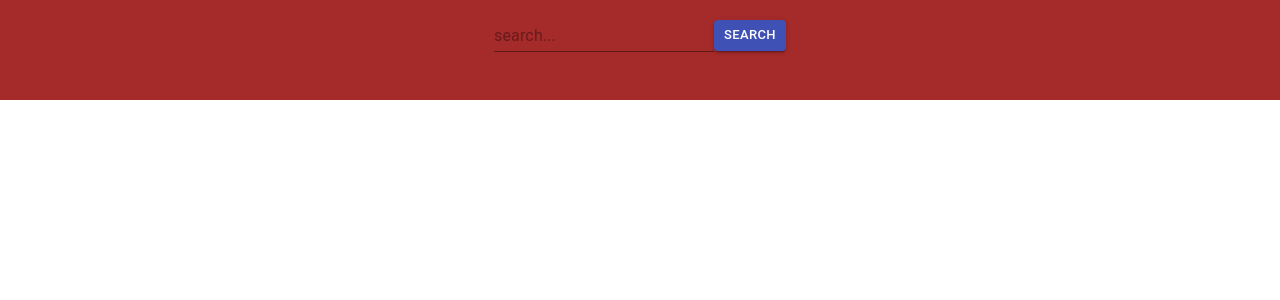
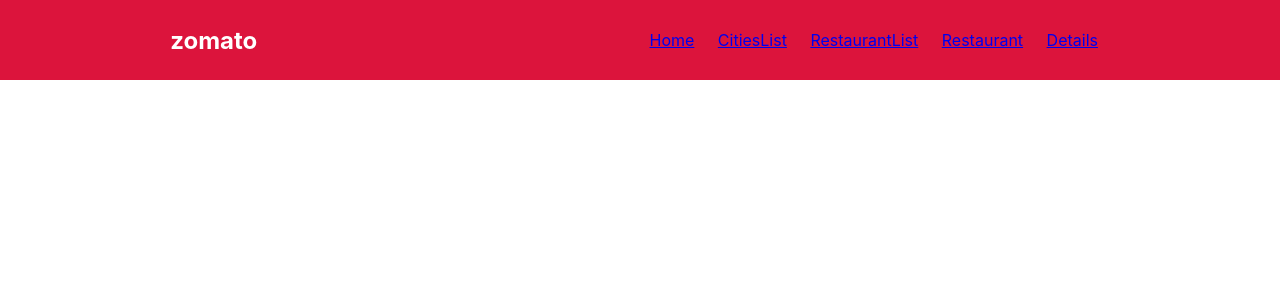
Before and after one commit to 123aadina/zomato, a React (Create React App) app: page / in a window 1280 px wide. Shown: the top 300 px of the page. Built offline with nearby package versions, Linux system fonts and the light colour scheme.

Commit message:
router between components created

```diff
--- a/package.json
+++ b/package.json
@@ -9,6 +9,7 @@
     "@testing-library/user-event": "^12.6.0",
     "react": "^17.0.1",
     "react-dom": "^17.0.1",
+    "react-router-dom": "^5.2.0",
     "react-scripts": "4.0.1",
     "web-vitals": "^0.2.4"
   },
--- a/src/App.js
+++ b/src/App.js
@@ -1,12 +1,27 @@
 import "./App.css";
 import Home from "./components/Home";
 import { RestaurantContextProvider } from "./context/RestaurantContext";
+import Nav from "./components/Nav";
+import RestaurantList from "./components/RestaurantList";
+import Restaurant from "./components/Restaurant";
+import CitiesList from "./components/CitiesList";
+
+import { HashRouter,Switch, Route } from 'react-router-dom';
 
 function App() {
   return (
     <div className="App">
       <RestaurantContextProvider>
-        <Home />
+        <HashRouter>
+        <Nav />
+        <Switch>
+          <Route path="/" exact components={Home}></Route>
+          <Route path="/restaurantList" components={RestaurantList}></Route>
+          <Route path="/restaurant" components={Restaurant}></Route>
+          <Route path="/citiesList" components={CitiesList}></Route>
+
+        </Switch>
+        </HashRouter>
       </RestaurantContextProvider>
     </div>
   );
--- a/src/components/CitiesList.js
+++ b/src/components/CitiesList.js
@@ -7,6 +7,7 @@
     const {cities , handleCitySelect} = useContext(RestaurantContext);
   return (
     <div>
+      <h1>CitiesList</h1>
       {cities &&
         cities.map((city) => {
           return (
--- a/src/components/Search.js
+++ b/src/components/Search.js
@@ -5,13 +5,13 @@
 
 
 const Search = () => {
-    const {getCitys} = useContext(RestaurantContext);
+    const {getCities} = useContext(RestaurantContext);
     const [city, setCity] = useState("");
 
     return (
         <div className="input">
             <TextField type="text" onChange={(event) => setCity(event.target.value)} placeholder="search..."/>
-            <Button size="small" variant="contained" color="primary" onClick={() => getCitys(city)}>Search</Button>
+            <Button size="small" variant="contained" color="primary" onClick={() => getCities(city)}>Search</Button>
         </div>
     )
 };
--- a/src/components/styles.css
+++ b/src/components/styles.css
@@ -7,6 +7,24 @@
     height: 100%;
     width: 100%;
 }
+
+nav {
+    display: flex;
+    justify-content: space-around;
+    align-items: center;
+    min-height: 10vh;
+    background: crimson;
+    color: white;
+}
+.nav-link {
+    width: 40%;
+    display: flex;
+    justify-content: space-around;
+    align-items: center;
+    list-style: none;
+}
+
+
 
 .input {
     background-color: brown;
--- a/src/context/RestaurantContext.js
+++ b/src/context/RestaurantContext.js
@@ -10,11 +10,10 @@
 export const RestaurantContext = createContext(initContext);
 
 export const RestaurantContextProvider = ({ children }) => {
-  //const [characters, setCharacters] = useState(initContext.characters)
   const [restaurants, setRestaurants] = useState(initContext.restaurants);
   const [cities, setCities] = useState(initContext.cities);
   const [cityId, setCityId] = useState(initContext.cityId);
-  const [restaurant, setRestaurant] = useState(initContext.rest);
+  const [restaurant, setRestaurant] = useState(initContext.restaurant);
 
   let myHeader = new Headers();
   myHeader.append("user-key", "e229f15cc483c5d7ec670a96e60bdece");
@@ -25,7 +24,7 @@
     redirect: "follow",
   };
 
-  const getCitys = async (city) => {
+  const getCities = async (city) => {
     const response = await fetch(
       `https://developers.zomato.com/api/v2.1/cities?q=${city}`,
       requestOption
@@ -62,7 +61,7 @@
 
   return (
     <RestaurantContext.Provider
-      value={{ restaurants, cityId, cities, getCitys, handleCitySelect, handleRestSelect, restaurant}}
+      value={{ restaurants, cityId, cities, getCities, handleCitySelect, handleRestSelect, restaurant}}
     >
       {children}
     </RestaurantContext.Provider>
```
Also changed, not shown: 2 other files (tests, documents, lock files or other folders).
